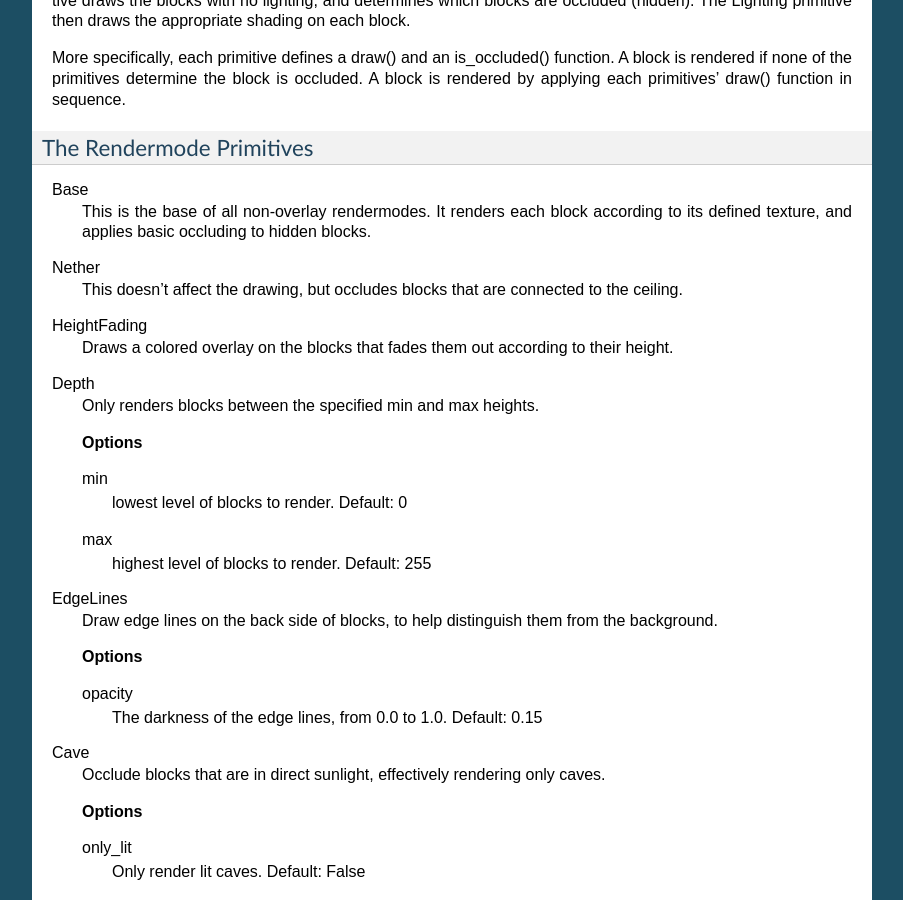
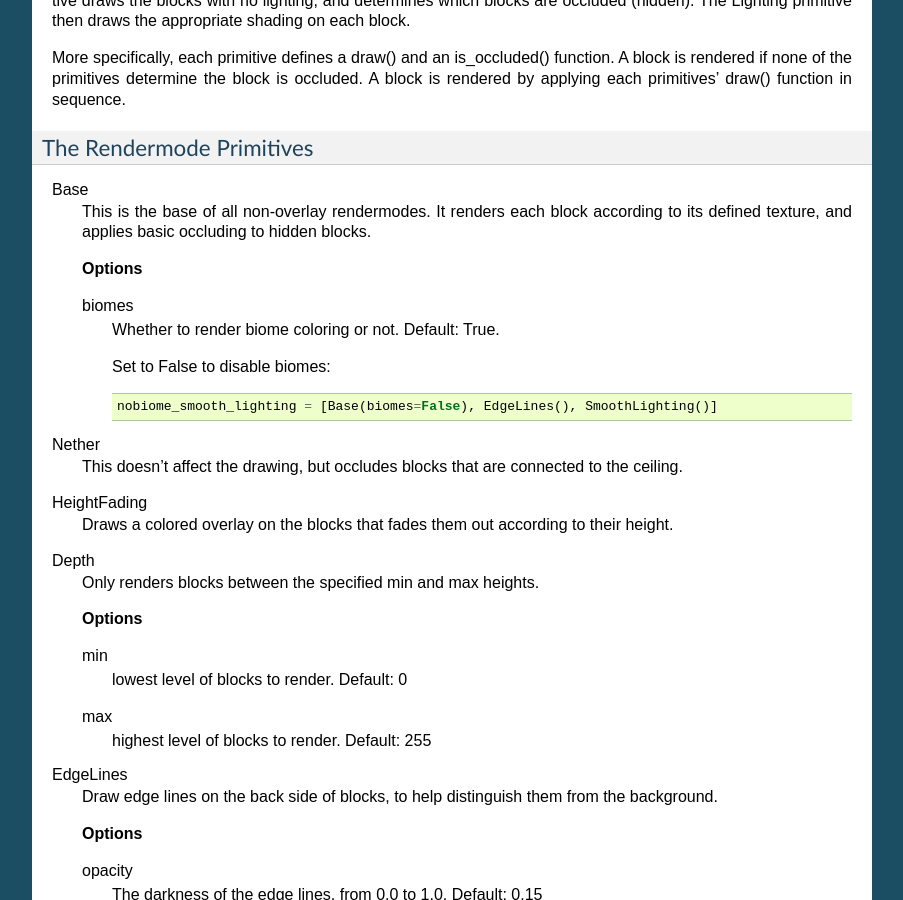
Before and after one commit to overviewer/Minecraft-Overviewer, a Sphinx documentation site: the page built from docs/config.rst, in a window 1280 px wide and 900 px high, scrolled down 7555 px. Shown: the whole window, without its empty margins (198-1101 px from the left). Built offline with Sphinx 7.4.7, drawn with Linux system fonts in a browser that asks for light colours.

Commit message:
added docs for the biome option to Base render primitive

```diff
--- a/docs/config.rst
+++ b/docs/config.rst
@@ -499,6 +499,15 @@ Base
     according to its defined texture, and applies basic occluding to hidden
     blocks.
 
+    **Options**
+
+    biomes
+        Whether to render biome coloring or not. Default: True.
+
+        Set to False to disable biomes::
+
+            nobiome_smooth_lighting = [Base(biomes=False), EdgeLines(), SmoothLighting()]
+
 Nether
     This doesn't affect the drawing, but occludes blocks that are connected to
     the ceiling.
```
